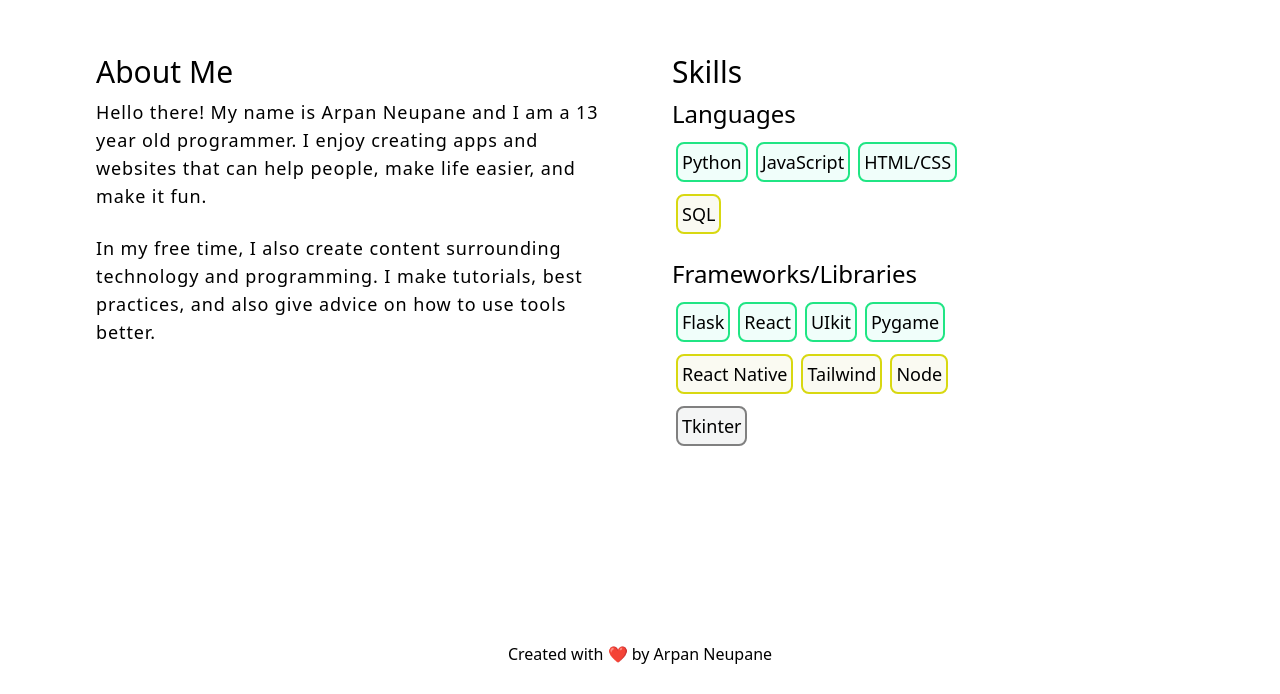
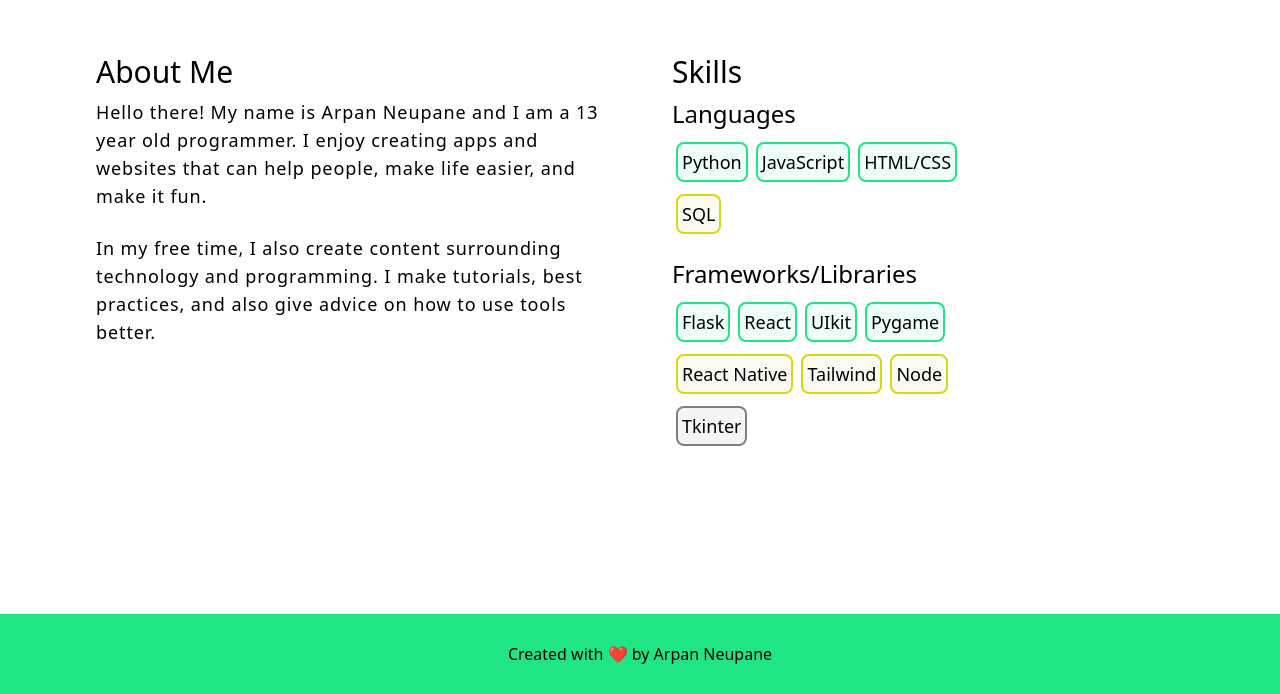
Before and after one commit to arpanneupane19/website-v4, a React (Create React App) app: page / in a window 1280 px wide. Shown: the part 906-1600 px from the top of the page. Built offline with nearby package versions, Linux system fonts and the light colour scheme.

Commit message:
styling for bottom footer

```diff
--- a/src/components/Home.css
+++ b/src/components/Home.css
@@ -3,11 +3,11 @@ html {
 }
 
 #home {
-  height: 100vh;
+  min-height: 100vh;
 }
 
 #about {
-  height: 100vh;
+  min-height: 100vh;
 }
 
 .proficient {
@@ -25,6 +25,7 @@ html {
   background-color: #b6bbbb26;
 }
 
-.skew {
+.ending-msg {
   background-color: rgb(32, 229, 132);
+  width: 100%;
 }
```
